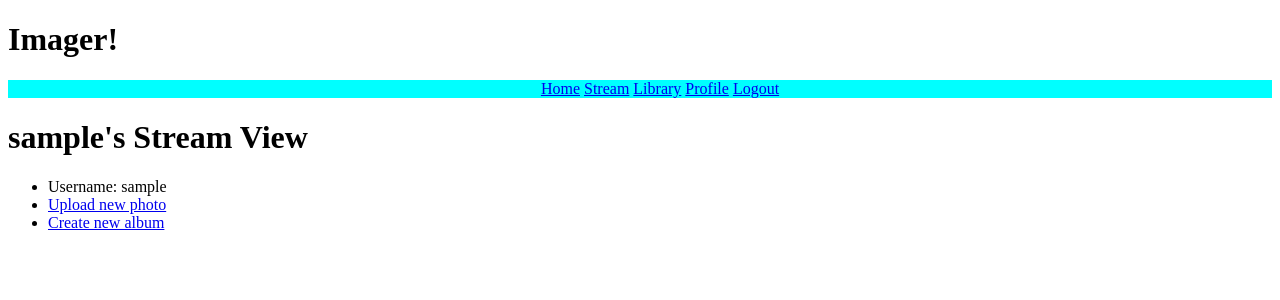
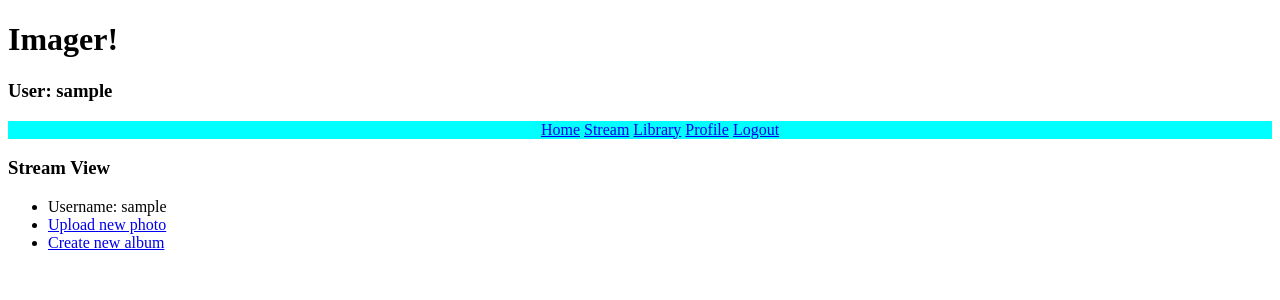
Before and after one commit to henry808/django-imager, a Django app: page /images/1 in a window 1280 px wide. Shown: the top 300 px of the page. Run offline with Django 3.2, Linux system fonts and the light colour scheme; the visitor is signed in with stand-in values (Sample User, id 1); data that the repository does not hold is empty; parts of the project's set-up code (start-up, migrations or seed data) failed here and were passed over; some libraries are stand-ins or nearby versions.

Commit message:
put username on base.html and removed from other templates

```diff
--- a/imager/imager/templates/base.html
+++ b/imager/imager/templates/base.html
@@ -2,6 +2,9 @@
 <html>
     <head>
         <h1>Imager!</h1>
+        {% if user.is_authenticated %}
+            <h3>User: {{ user.username }}</h3>
+        {% endif %}
         <link rel="stylesheet" type="text/css" href="../../static/style.css" />
     </head>
     <body>
--- a/imager/imager/templates/home.html
+++ b/imager/imager/templates/home.html
@@ -15,7 +15,6 @@
     </div>
     <p>The Amazing Imager App!</p>
     <div>
-    {{ random_image }}
-    <img src="{{ image_location }}{{ random_image }}">
+        <img src="{{ image_location }}{{ random_image }}">
     </div>
 {% endblock %}
--- a/imager/imager_images/templates/create_album.html
+++ b/imager/imager_images/templates/create_album.html
@@ -1,7 +1,6 @@
 {% extends "base.html" %}
 {% if user.is_authenticated %}
     {% block body %}
-        {{ user }}
         <form action="{% url 'create_album' %}" method="post">
             {% csrf_token %}
             {{ form.as_p }}
--- a/imager/imager_images/templates/library.html
+++ b/imager/imager_images/templates/library.html
@@ -4,7 +4,7 @@
         {% load photo_extras %}
         {% load thumbnail %}
         <div>
-            <h1>{{ user.username }}'s Library View</h1>
+            <h4>Library View</h4>
             <li><a href="{% url 'upload_photo' %}">Upload new photo</a></li>
             <li><a href="{% url 'create_album' %}">Create new album</a></li>
             <h3>Photos</h3>
--- a/imager/imager_images/templates/stream.html
+++ b/imager/imager_images/templates/stream.html
@@ -3,7 +3,7 @@
     {% if user.is_authenticated %}
     {% load photo_extras %}
     <div>
-        <h1>{{ user.username }}'s Stream View</h1>
+        <h3>Stream View</h3>
         <ul>
             <li>Username: {{ user.username }}</li>
             <li><a href="{% url 'upload_photo' %}">Upload new photo</a></li>
```
